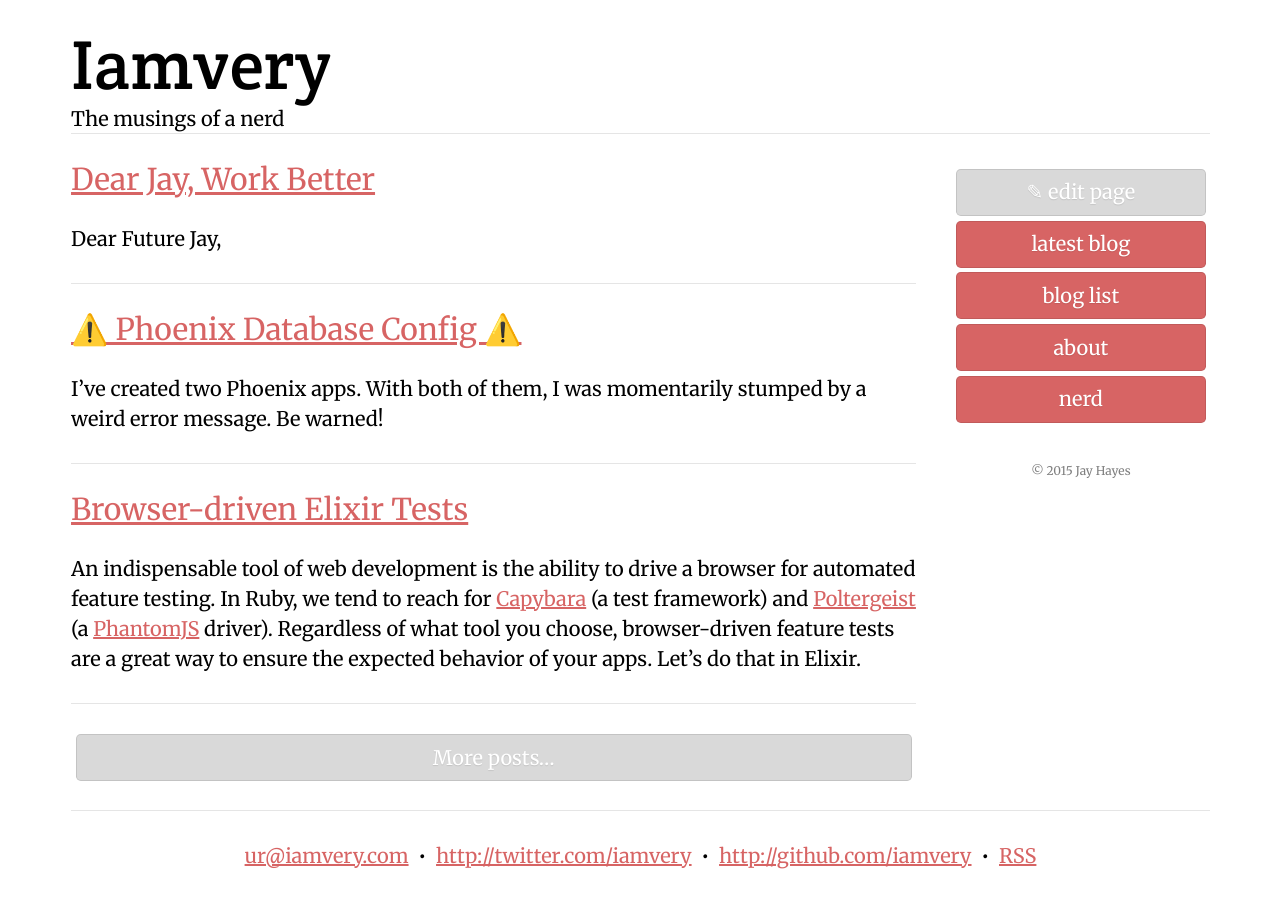
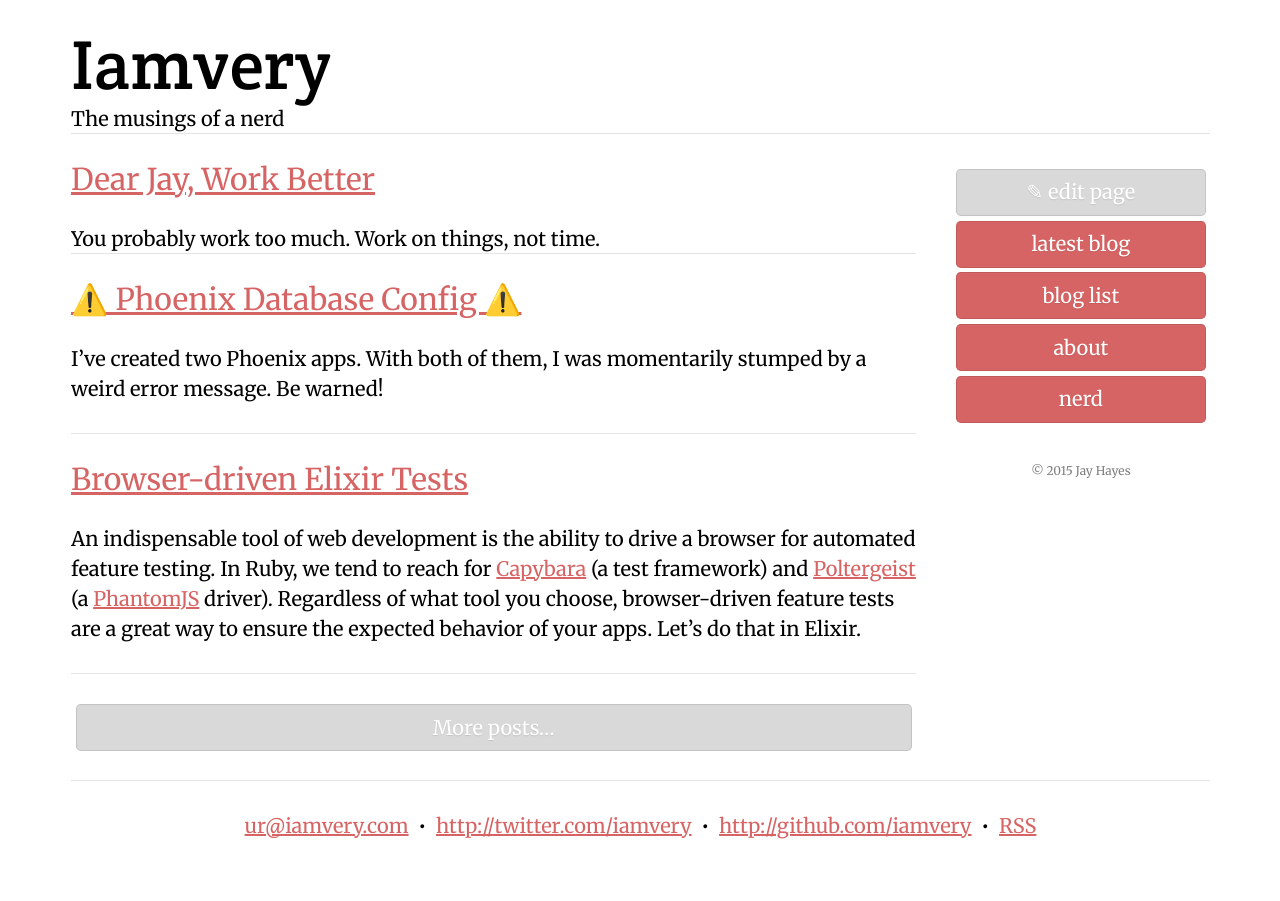
Before and after one commit to iamvery/iamvery.github.com, a Jekyll site: the page built from index.html, in a window 1280 px wide. Built offline with Jekyll 4.4.1, drawn with Linux system fonts in a browser that asks for light colours.

Commit message:
Add excerpt for work better post

```diff
--- a/_posts/2015-11-05-work-better.markdown
+++ b/_posts/2015-11-05-work-better.markdown
@@ -1,6 +1,7 @@
 ---
 layout: post
 title: Dear Jay, Work Better
+excerpt: You probably work too much. Work on things, not time.
 description: You probably work too much. Work on things, not time.
 ---
 
```
